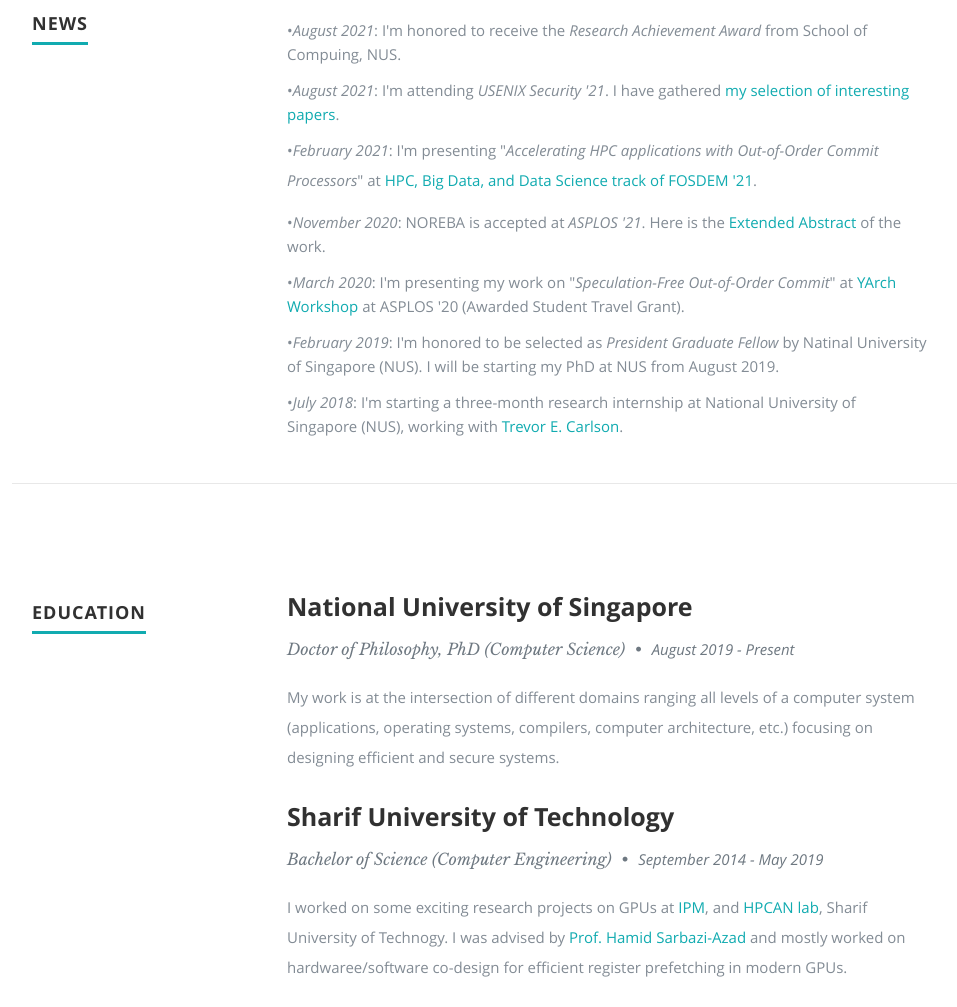
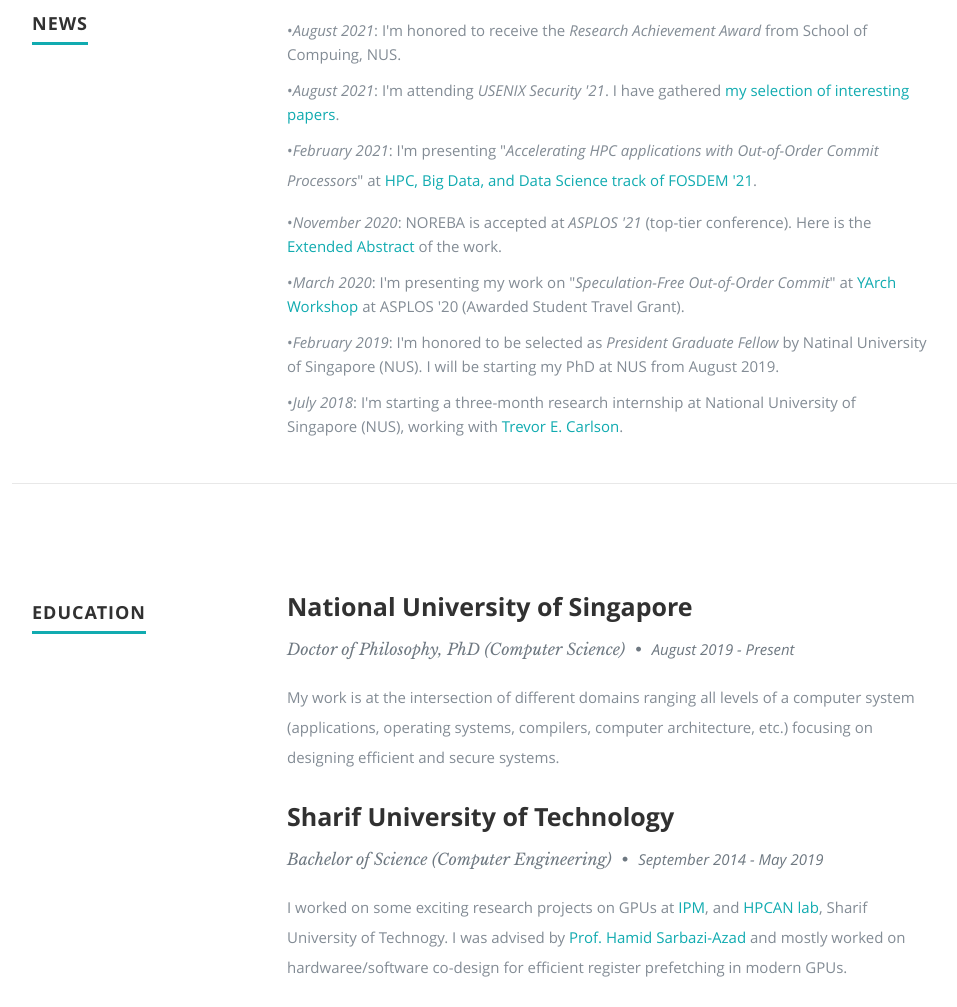
Before and after one commit to hajiabadi/hajiabadi.github.io, a plain HTML site: page index.html in a window 1280 px wide. Shown: the part 1383-2390 px from the top of the page, without its empty margins (118-1075 px from the left). Drawn offline with nearby package versions, Linux system fonts and the light colour scheme; files whose address does not match are found by name.

Commit message:
updated the News

```diff
--- a/index.html
+++ b/index.html
@@ -149,7 +149,7 @@
            <li><span>&bull;</span><em class="date">February 2021</em>:
            I'm presenting "<em>Accelerating HPC applications with Out-of-Order Commit Processors</em>" at <a href="https://archive.fosdem.org/2021/schedule/event/riscv_hpc/">HPC, Big Data, and Data Science track of FOSDEM '21</a>.</li>
            <li><span>&bull;</span><em class="date">November 2020</em>:
-           NOREBA is accepted at <em>ASPLOS '21</em>. Here is the <a href="https://asplos-conference.org/2021/abstracts/asplos21-paper415-extended_abstract.pdf">Extended Abstract</a> of the work.</li>
+           NOREBA is accepted at <em>ASPLOS '21</em> (top-tier conference). Here is the <a href="https://asplos-conference.org/2021/abstracts/asplos21-paper415-extended_abstract.pdf">Extended Abstract</a> of the work.</li>
            <li><span>&bull;</span><em class="date">March 2020</em>:
            I'm presenting my work on "<em>Speculation-Free Out-of-Order Commit</em>" at <a href="https://sites.psu.edu/yarch2020/">YArch Workshop</a> at ASPLOS '20 (Awarded Student Travel Grant).</li>
            <li><span>&bull;</span><em class="date">February 2019</em>:
```
